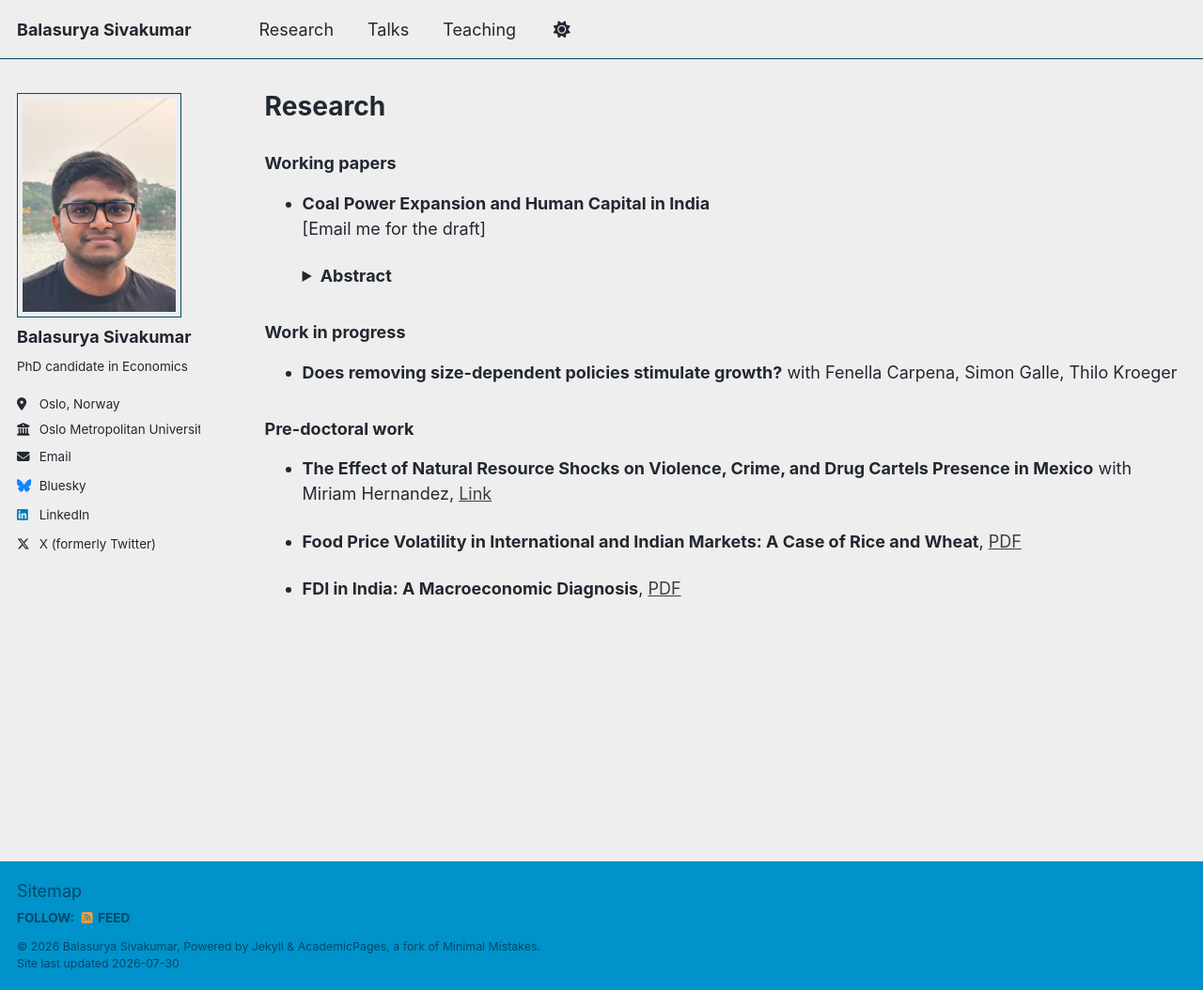
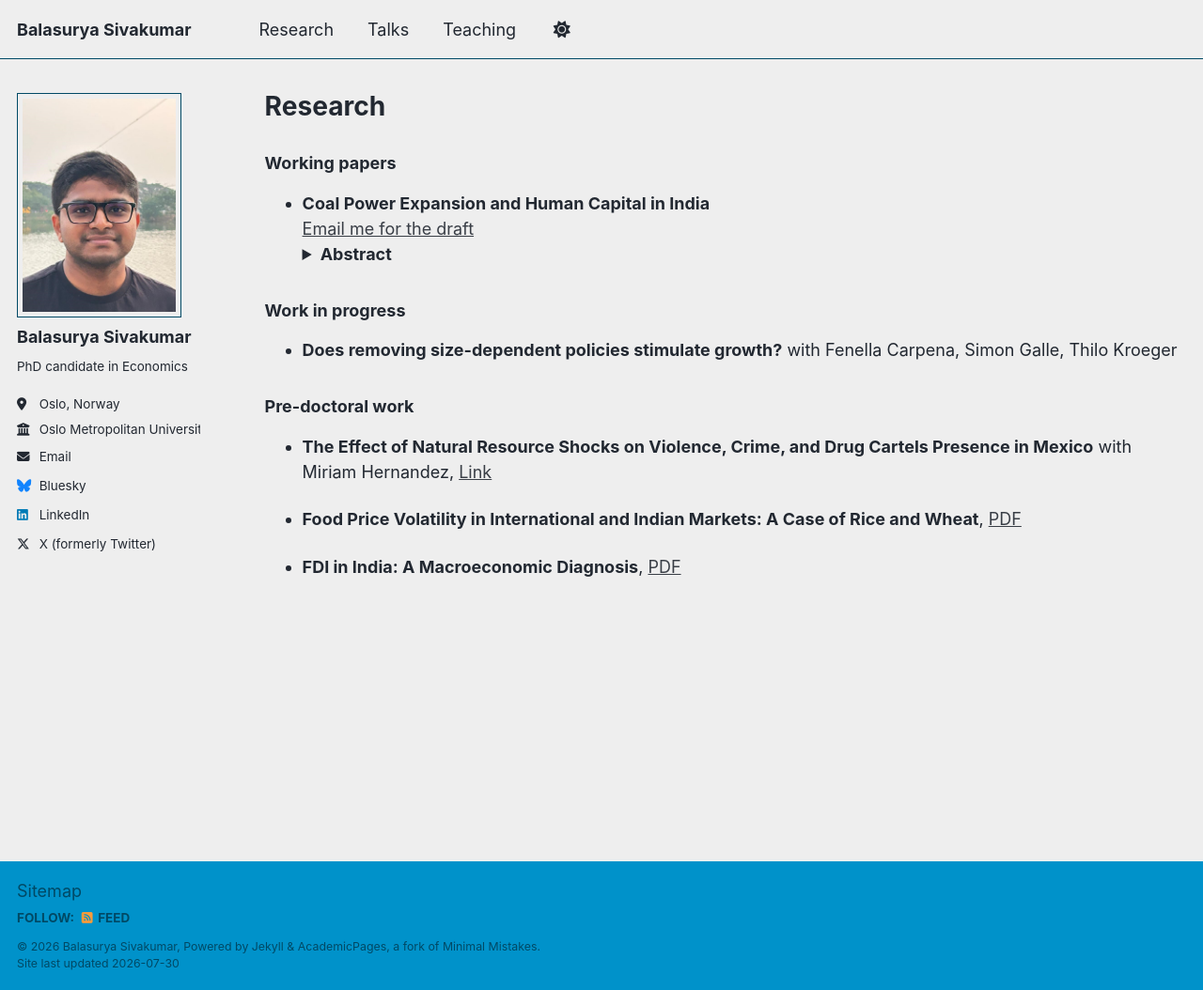
Before and after one commit to BalasuryaSivakumar/balasuryasivakumar.github.io, a Jekyll site: the page built from _pages/publications.md, in a window 1280 px wide and 1054 px high. Shown: the whole window at 94% size. Built offline with Jekyll 4.4.1, drawn with Linux system fonts in a browser that asks for light colours; a script that is not in the unit is left out.

Commit message:
Revise working papers section format
Updated the format of the working papers section to include a list item for 'Coal Power Expansion and Human Capital in India' with an email link and an abstract.

```diff
--- a/_pages/publications.md
+++ b/_pages/publications.md
@@ -4,19 +4,21 @@ title: "Research"
 permalink: /publications/
 author_profile: true
 ---
+
 ### Working papers
-- **Coal Power Expansion and Human Capital in India**
-  [Email me for the draft]
 
-  <details>
-  <summary><strong>Abstract</strong></summary>
-  <p>
-  Paste your complete abstract here. This paper examines the effects of
-  coal-fired power expansion on human-capital outcomes in India. Using
-  variation in the timing and geographic proximity of new coal capacity,
-  the analysis studies how exposure affects educational attainment.
-  </p>
-  </details>
+<ul>
+<li>
+<strong>Coal Power Expansion and Human Capital in India</strong><br>
+<a href="mailto:YOUR-EMAIL@ADDRESS.COM">Email me for the draft</a>
+<details>
+<summary><strong>Abstract</strong></summary>
+<p>
+Paste your complete abstract here.
+</p>
+</details>
+</li>
+</ul>
 
 
 
```
